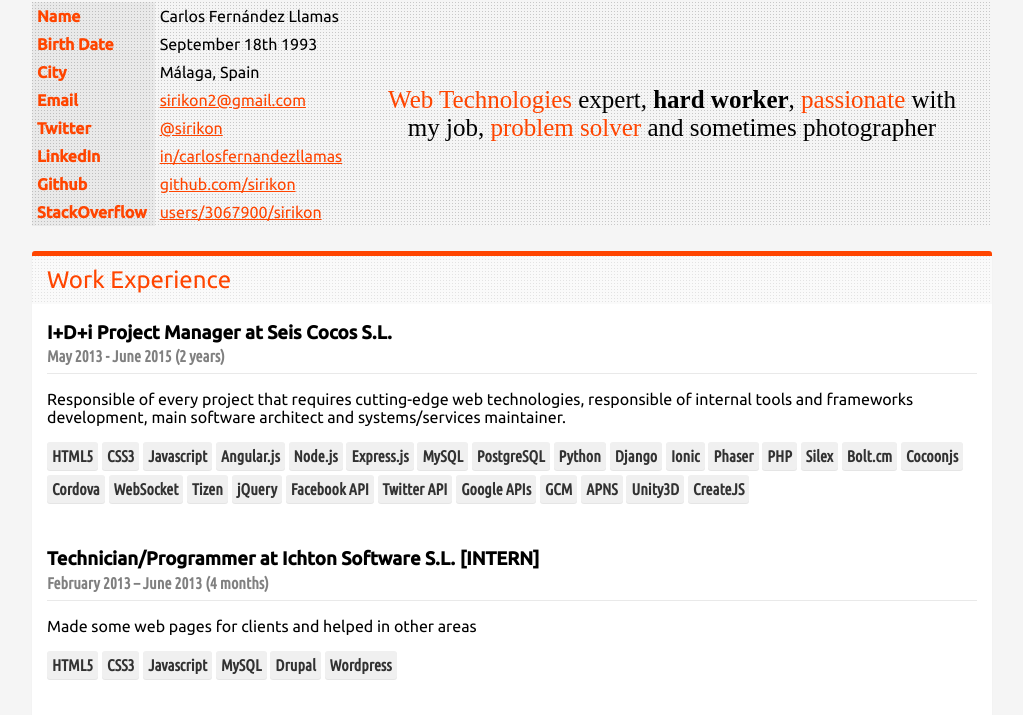
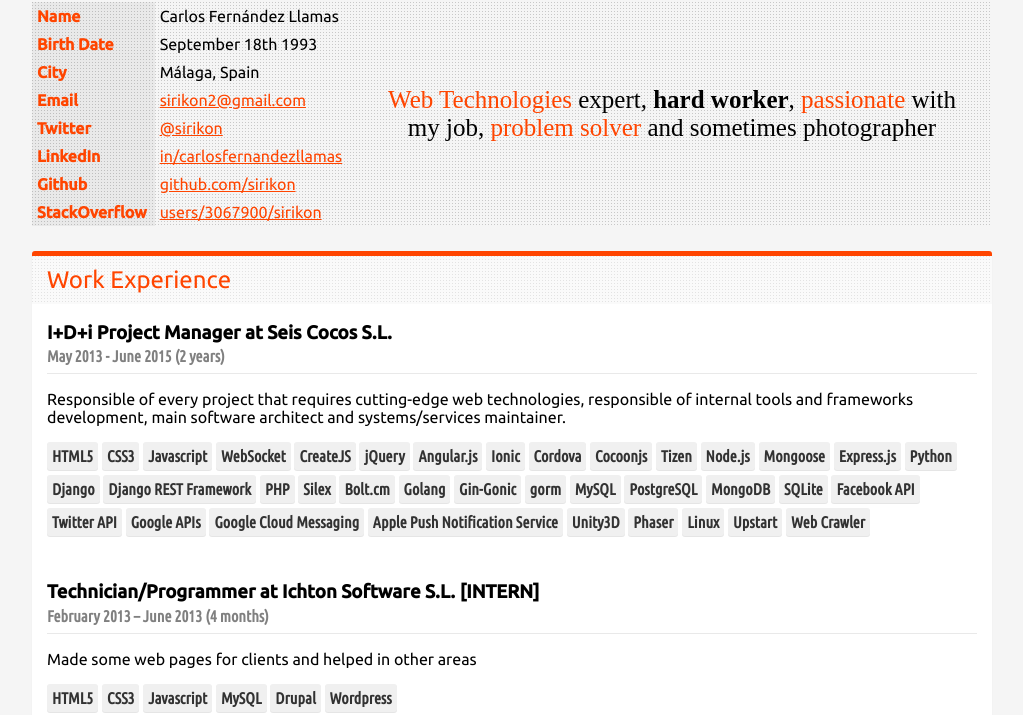
Before and after one commit to Sirikon/cv, a website: page index.html in a window 1280 px wide. Shown: the part 86-801 px from the top of the page, without its empty margins (128-1151 px from the left). Drawn offline with nearby package versions, Linux system fonts and the light colour scheme; a web font is replaced by a local one.

Commit message:
Reorganize and add more skills

```diff
--- a/index.html
+++ b/index.html
@@ -57,7 +57,6 @@
 					</td>
 				</tr>
 			</table><div am-Quote>
-				<!--<p><span>Web Technologies</span> expert, <b>hard worker</b> and<br> <big>the developer you're looking for</big></p>-->
 				<p><span>Web Technologies</span> expert, <b>hard worker</b>, <span>passionate</span> with<br> my job, <span>problem solver</span> and sometimes photographer</p>
 			</div>
 		</div>
@@ -72,33 +71,57 @@
 					Responsible of every project that requires cutting-edge web technologies, responsible of internal tools and frameworks development, main software architect and systems/services maintainer.
 				</p>
 				<div am-Skills>
+					<!-- Frontend -->
 					<span>HTML5</span>
 					<span>CSS3</span>
 					<span>Javascript</span>
-					<span>Angular.js</span>
+					<span>WebSocket</span>
+					<span>CreateJS</span>
+					<span>jQuery</span>
+					<span class="important">Angular.js</span>
+					<span>Ionic</span>
+					<span>Cordova</span>
+					<span>Cocoonjs</span>
+					<span>Tizen</span>
+
+					<!-- Backend -->
 					<span>Node.js</span>
+					<span>Mongoose</span>
 					<span>Express.js</span>
-					<span>MySQL</span>
-					<span>PostgreSQL</span>
 					<span>Python</span>
 					<span>Django</span>
-					<span>Ionic</span>
-					<span>Phaser</span>
+					<span>Django REST Framework</span>
 					<span>PHP</span>
 					<span>Silex</span>
 					<span>Bolt.cm</span>
-					<span>Cocoonjs</span>
-					<span>Cordova</span>
-					<span>WebSocket</span>
-					<span>Tizen</span>
-					<span>jQuery</span>
+					<span>Golang</span>
+					<span>Gin-Gonic</span>
+					<span>gorm</span>
+
+					<!-- Databases -->
+					<span>MySQL</span>
+					<span>PostgreSQL</span>
+					<span>MongoDB</span>
+					<span>SQLite</span>
+
+					<!-- Third Party Connections -->
 					<span>Facebook API</span>
 					<span>Twitter API</span>
 					<span>Google APIs</span>
-					<span>GCM</span>
-					<span>APNS</span>
+					<span>Google Cloud Messaging</span>
+					<span>Apple Push Notification Service</span>
+
+					<!-- Videogames -->
 					<span>Unity3D</span>
-					<span>CreateJS</span>
+					<span>Phaser</span>
+
+					<!-- Sysadmin -->
+					<span>Linux</span>
+					<span>Upstart</span>
+
+					<!-- Offtopic -->
+					<span>Web Crawler</span>
+
 				</div>
 			</article>
 			<article>
```
